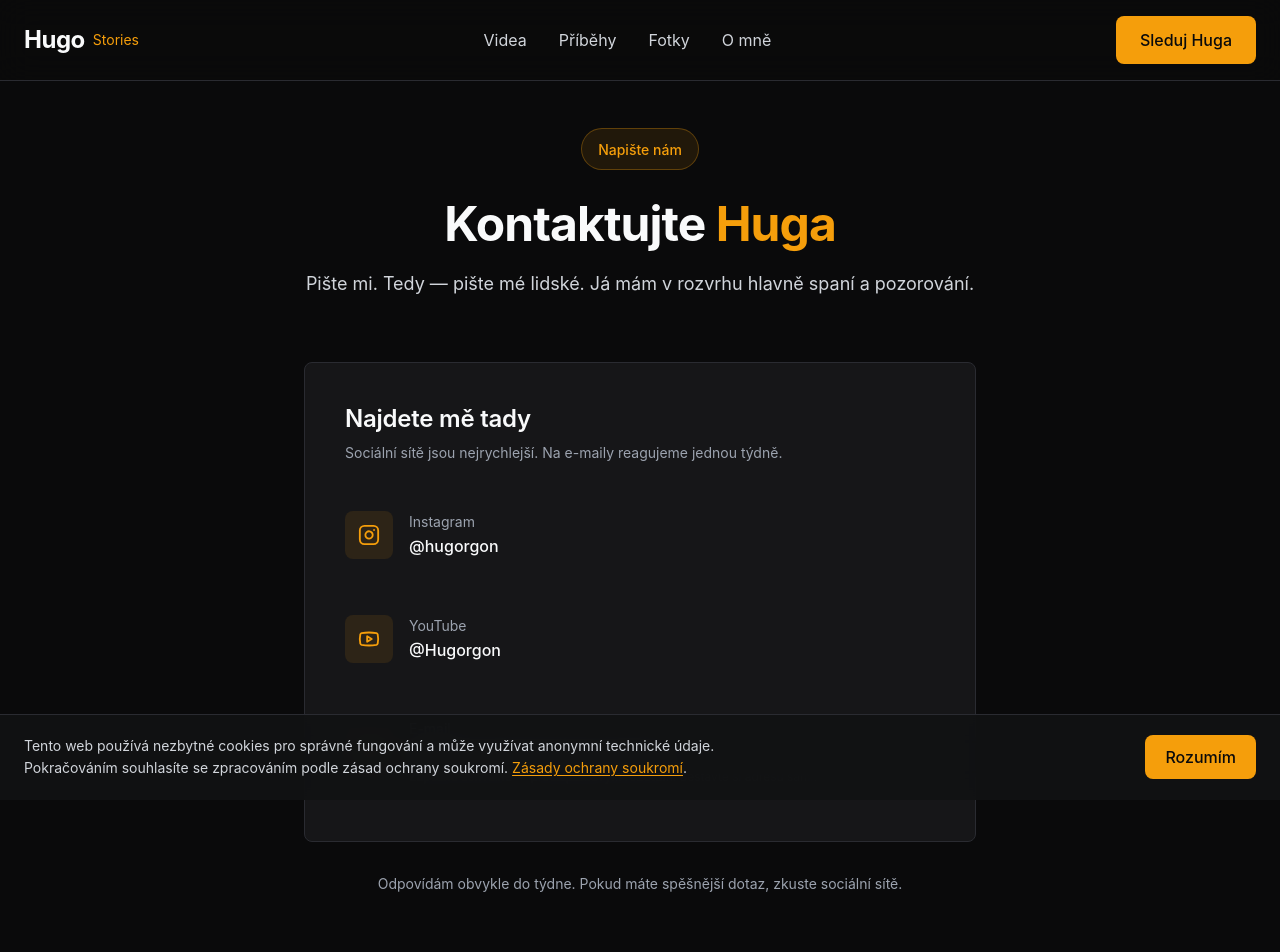
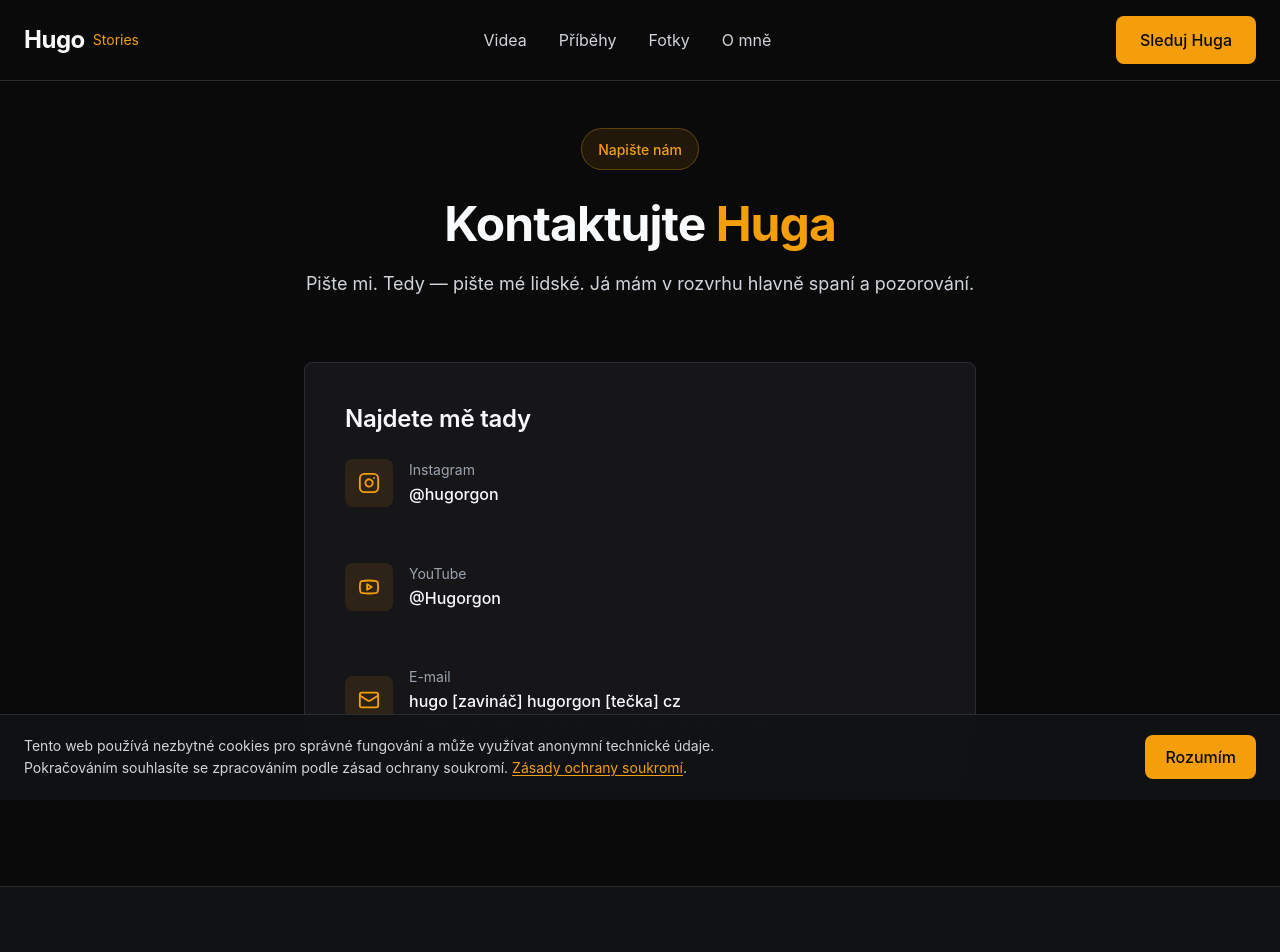
Before and after one commit to Hugorgon/hugo-web, a React (Vite) app: page /kontakt in a window 1280 px wide. Shown: the top 952 px of the page. Built offline with nearby package versions, Linux system fonts and the light colour scheme.

Commit message:
chore(contact): remove email response note

```diff
--- a/src/app/pages/ContactPage.tsx
+++ b/src/app/pages/ContactPage.tsx
@@ -63,10 +63,6 @@ export function ContactPage() {
               <h2 className="text-2xl font-semibold text-[#F9FAFB] mb-2">
                 {CONTACT.card.heading}
               </h2>
-              <p className="text-[#9CA3AF] text-sm mb-8">
-                {CONTACT.card.lead}
-              </p>
-
               <div className="space-y-6">
                 {data.methods.map((method) => (
                   <ContactMethodRow key={method.label} method={method} />
@@ -74,9 +70,6 @@ export function ContactPage() {
               </div>
             </div>
 
-            <p className="text-[#9CA3AF] text-sm text-center mt-8">
-              {CONTACT.closing}
-            </p>
           </div>
         </Container>
       </main>
--- a/src/data/contact.ts
+++ b/src/data/contact.ts
@@ -20,7 +20,6 @@ export interface ContactSocialItem {
 export const CONTACT = {
   card: {
     heading: 'Najdete mě tady',
-    lead: 'Sociální sítě jsou nejrychlejší. Na e-maily reagujeme jednou týdně.',
   },
   socials: [
     {
@@ -42,6 +41,4 @@ export const CONTACT = {
     obfuscated: 'hugo [zavináč] hugorgon [tečka] cz',
     notice: 'Zapsáno schválně — proti spamovým robotům. Sestavte si adresu sami.',
   },
-  closing:
-    'Odpovídám obvykle do týdne. Pokud máte spěšnější dotaz, zkuste sociální sítě.',
 } as const;
```
